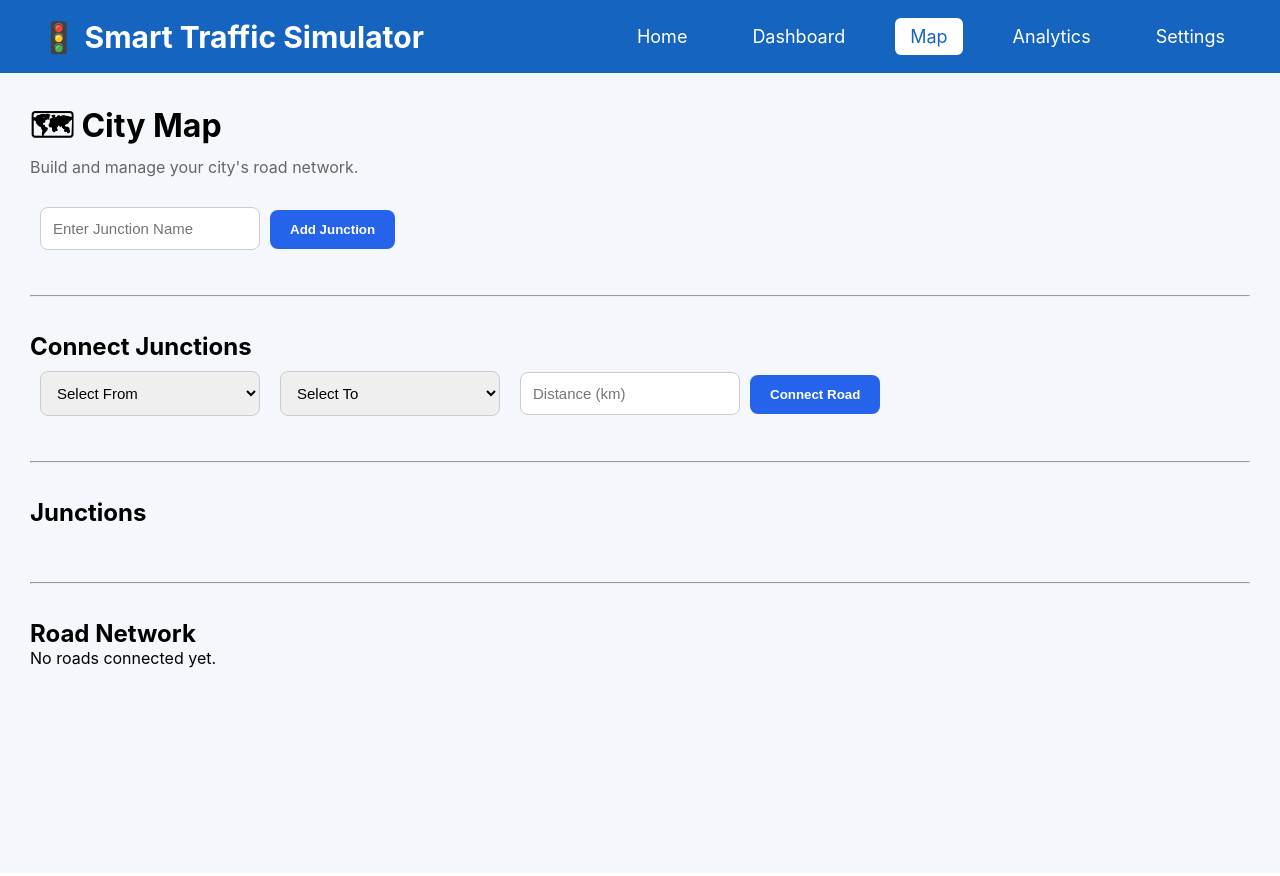
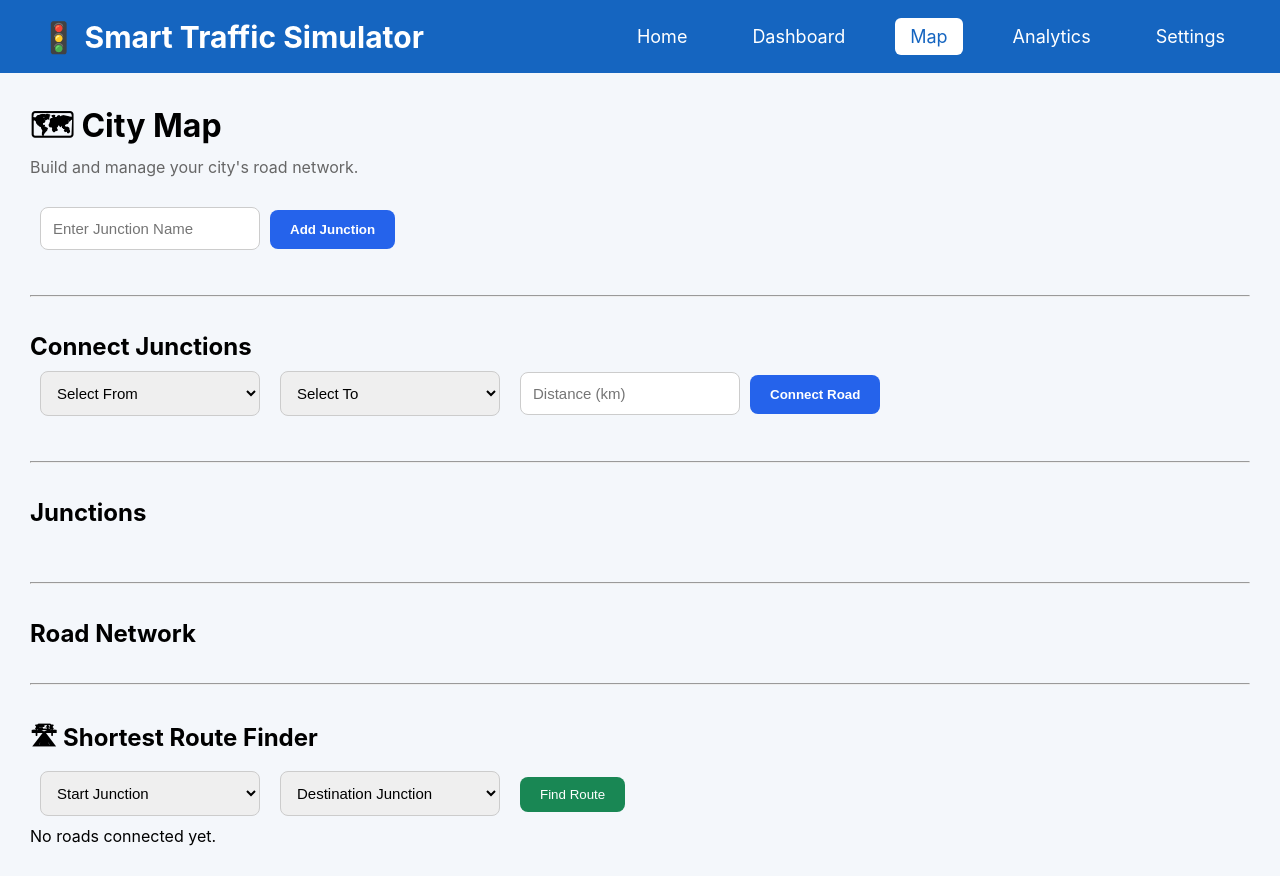
Before and after one commit to gaddeanjali31/Traffic-Simulator, a React (Create React App) app in the folder frontend/: page /map in a window 1280 px wide. Built offline with nearby package versions, Linux system fonts and the light colour scheme.

Commit message:
Day 14: Added route finder UI

```diff
--- a/frontend/src/pages/Map.css
+++ b/frontend/src/pages/Map.css
@@ -126,3 +126,24 @@ hr{
 .police-btn:hover{
     background:#0b5ed7;
 }
+.route-btn{
+    background:#198754;
+    color:white;
+    border:none;
+    padding:10px 20px;
+    border-radius:8px;
+    cursor:pointer;
+    margin-left:10px;
+}
+
+.route-btn:hover{
+    background:#157347;
+}
+
+.route-card{
+    margin-top:20px;
+    background:white;
+    padding:15px;
+    border-radius:10px;
+    box-shadow:0 2px 8px rgba(0,0,0,.15);
+}
--- a/frontend/src/pages/Map.jsx
+++ b/frontend/src/pages/Map.jsx
@@ -10,6 +10,9 @@ function Map() {
     const [to, setTo] = useState("");
     const [distance, setDistance] = useState("");
     const [roads, setRoads] = useState([]);
+    const [start, setStart] = useState("");
+const [destination, setDestination] = useState("");
+const [routeResult, setRouteResult] = useState(null);
 
     function addJunction() {
 
@@ -120,6 +123,36 @@ function dispatchEmergency(id, type) {
 
     );
 
+}
+function findRoute() {
+
+    if (start === "" || destination === "") {
+        alert("Please select both junctions.");
+        return;
+    }
+
+    if (start === destination) {
+        alert("Start and Destination cannot be the same.");
+        return;
+    }
+
+    const road = roads.find(
+        (r) =>
+            (r.from === start && r.to === destination) ||
+            (r.from === destination && r.to === start)
+    );
+
+    if (road) {
+        setRouteResult({
+            route: `${start} ➜ ${destination}`,
+            distance: road.distance
+        });
+    } else {
+        setRouteResult({
+            route: "No Direct Road Found",
+            distance: "-"
+        });
+    }
 }
 function changeTraffic(id) {
 
@@ -331,6 +364,59 @@ onClick={() => dispatchEmergency(junction.id,"🚓 Police")}
             <hr />
 
             <h2>Road Network</h2>
+            <hr />
+
+<h2>🛣 Shortest Route Finder</h2>
+
+<select
+    value={start}
+    onChange={(e) => setStart(e.target.value)}
+>
+    <option value="">Start Junction</option>
+
+    {junctions.map((j) => (
+        <option key={j.id} value={j.name}>
+            {j.name}
+        </option>
+    ))}
+</select>
+
+<select
+    value={destination}
+    onChange={(e) => setDestination(e.target.value)}
+>
+    <option value="">Destination Junction</option>
+
+    {junctions.map((j) => (
+        <option key={j.id} value={j.name}>
+            {j.name}
+        </option>
+    ))}
+</select>
+
+<button
+    className="route-btn"
+    onClick={findRoute}
+>
+    Find Route
+</button>
+{routeResult && (
+
+<div className="route-card">
+
+<h3>Shortest Route</h3>
+
+<p>
+<strong>Route:</strong> {routeResult.route}
+</p>
+
+<p>
+<strong>Distance:</strong> {routeResult.distance} km
+</p>
+
+</div>
+
+)}
 
             {roads.length === 0 ? (
 
```
